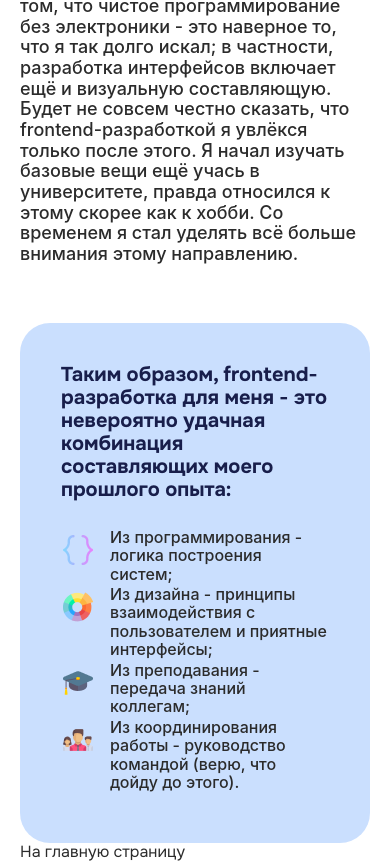
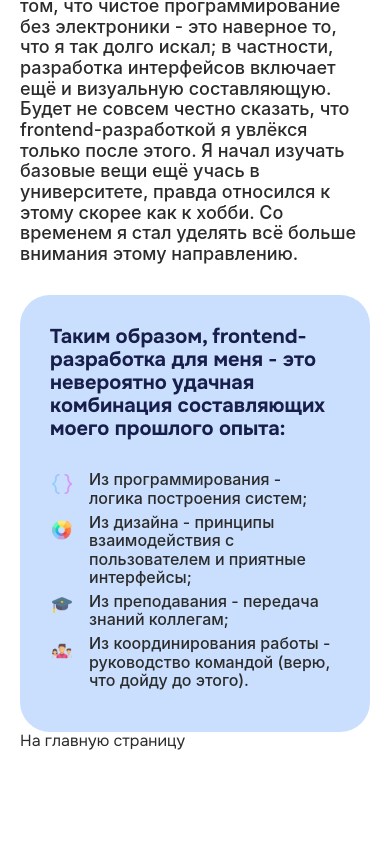
Before and after one commit to andrey-kor/site_andrey-kor, a React (Create React App) app in the folder client/: page /about in a window 390 px wide. Shown: the part 3004-3866 px from the top of the page. After the commit the page ends 3755 px from the top, so only its background shows below. Built offline with nearby package versions, Linux system fonts and the light colour scheme.

Commit message:
The styles of the About page have been changed

```diff
--- a/client/src/styles/AboutPage.css
+++ b/client/src/styles/AboutPage.css
@@ -74,23 +74,25 @@
 .finding__icon{
     background-repeat: no-repeat;
     background-position: 0 7px;
+    width: 30px;
 }
 
 .finding-content table tr:nth-child(1) td:nth-child(1){
     background-image: url('../img/about/about-page__icons/1.png');
+    background-size: contain;
+
 }
 .finding-content table tr:nth-child(2) td:nth-child(1){
     background-image: url('../img/about/about-page__icons/2.png');
+    background-size: contain;
 }
 .finding-content table tr:nth-child(3) td:nth-child(1){
     background-image: url('../img/about/about-page__icons/3.png');
+    background-size: contain;
 }
 .finding-content table tr:nth-child(4) td:nth-child(1){
     background-image: url('../img/about/about-page__icons/4.png');
-}
-
-.finding__icon{
-    width: 30px;
+    background-size: contain;
 }
 
 .finding__text{
@@ -112,6 +114,9 @@
     }
     .about-intro__text-wrapper{
         padding: 0 0 0 20px;
+    }
+    .finding__title{
+        font-size: 24px;
     }
 }
 
@@ -138,6 +143,13 @@
     .steps-gallery__holder{
         margin: 20px 0;
     }
+    .about-page__finding-block{
+        margin: 30px 0 0 0;
+        padding: 30px 30px 40px;
+    }
+    .finding__icon{
+        width: 20px;
+    }
     .finding__title{
         font-size: 20px;
     }
```
